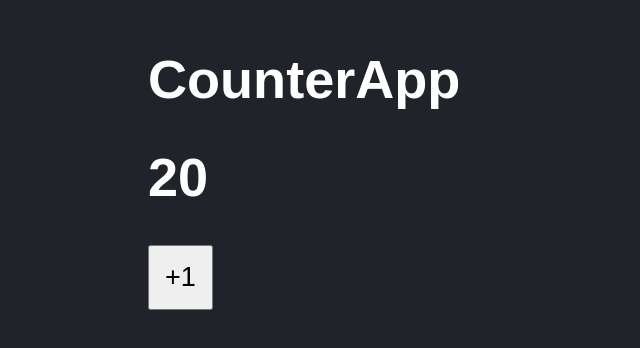
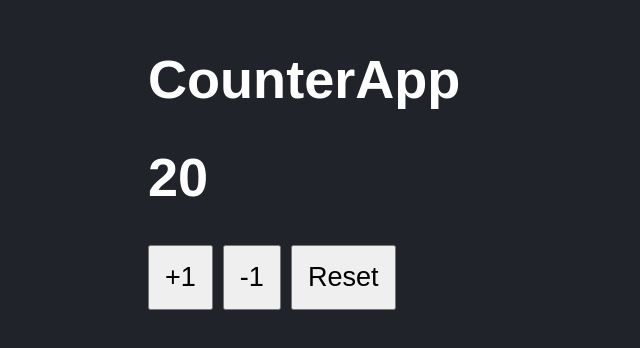
Before and after one commit to VieriElCrack1/CounterAppReactJS, a React (Vite) app: page / in a window 1280 px wide. Shown: the part 136-484 px from the top of the page, without its empty margins (0-640 px from the left). Built offline with nearby package versions, Linux system fonts and the light colour scheme.

Commit message:
feat: Tarea con el hook de useState.

```diff
--- a/src/CounterApp.jsx
+++ b/src/CounterApp.jsx
@@ -4,25 +4,25 @@
 
 export default function CounterApp({ value }) {
 
-    const [ counter, setCounter ] = useState( value );
+    console.log('render');
 
-    const handleAdd = () => {
-        setCounter( counter + 1 );
-        // setCounter( () => counter+1)
-    }
+    const [counter, setCounter] = useState(value);
+
+    const handleAdd = () => setCounter(counter + 1);
+    const handleSubstract = () => setCounter(counter - 1);
+    const handleReset = () => setCounter(value);
 
     return (
         <>
             <h1>CounterApp</h1>
-            <h1>{ counter }</h1>
-
-            <button onClick={ handleAdd }>
-                +1
-            </button>
+            <h1>{counter}</h1>
+            <button onClick={handleAdd}> +1 </button>
+            <button onClick={handleSubstract}> -1 </button>
+            <button onClick={handleReset}> Reset </button>
         </>
     )
 }
 
-CounterApp.PropTypes = {
+CounterApp.propTypes = {
     value: PropTypes.number.isRequired
 }
--- a/src/styles.css
+++ b/src/styles.css
@@ -9,5 +9,5 @@
 button {
     padding: 15px;
     font-size: 1.3rem;
-
+    margin-right: 10px;
 }
```
